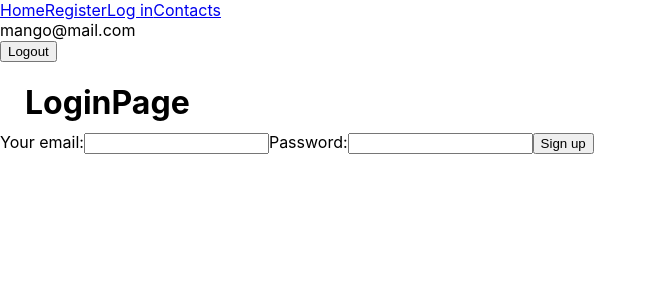
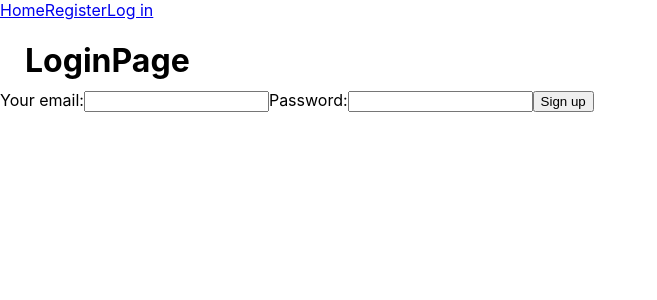
Before and after one commit to KaterynaPryimakova/goit-react-hw-08-phonebook, a React (Create React App) app: page /goit-react-hw-08-phonebook/login in a window 1280 px wide. Shown: the top 300 px of the page, without its empty margins (0-657 px from the left). Built offline with nearby package versions, Linux system fonts and the light colour scheme.

Commit message:
new: render by condition

```diff
--- a/src/components/App.jsx
+++ b/src/components/App.jsx
@@ -11,9 +11,9 @@ export const App = () => {
     <Routes>
       <Route path="/" element={<SharedLayout />}>
         <Route index element={<HomePage />} />
-        <Route path="register" element={<RegisterPage />} />
-        <Route path="login" element={<LoginPage />} />
-        <Route path="contacts" element={<ContactsPage />} />
+        <Route path="/register" element={<RegisterPage />} />
+        <Route path="/login" element={<LoginPage />} />
+        <Route path="/contacts" element={<ContactsPage />} />
         <Route path="*" element={<HomePage />} />
       </Route>
     </Routes>
--- a/src/components/Navigation/Navigation.jsx
+++ b/src/components/Navigation/Navigation.jsx
@@ -1,13 +1,22 @@
 import React from 'react';
+import { useSelector } from 'react-redux';
 import { NavLink } from 'react-router-dom';
+import { selectIsLoggedIn } from '../../redux/auth/selectors';
 
 export const Navigation = () => {
+  const isLoggedIn = useSelector(selectIsLoggedIn);
+
   return (
     <nav>
       <NavLink to="/">Home</NavLink>
-      <NavLink to="register">Register</NavLink>
-      <NavLink to="login">Log in</NavLink>
-      <NavLink to="contacts">Contacts</NavLink>
+      {isLoggedIn ? (
+        <NavLink to="/contacts">Contacts</NavLink>
+      ) : (
+        <>
+          <NavLink to="/register">Register</NavLink>
+          <NavLink to="/login">Log in</NavLink>
+        </>
+      )}
     </nav>
   );
 };
--- a/src/components/SharedLayout/SharedLayout.jsx
+++ b/src/components/SharedLayout/SharedLayout.jsx
@@ -1,13 +1,17 @@
 import { Navigation, UserMenu } from 'components';
 import { Suspense } from 'react';
+import { useSelector } from 'react-redux';
 import { Outlet } from 'react-router-dom';
+import { selectIsLoggedIn } from '../../redux/auth/selectors';
 
 export const SharedLayout = () => {
+  const isLoggedIn = useSelector(selectIsLoggedIn);
+  console.log(isLoggedIn);
   return (
     <div>
       <header>
         <Navigation />
-        <UserMenu />
+        {isLoggedIn && <UserMenu />}
       </header>
 
       <main>
--- a/src/pages/HomePage.jsx
+++ b/src/pages/HomePage.jsx
@@ -1,7 +1,11 @@
 import React from 'react';
 
 const HomePage = () => {
-  return <div>HomePage</div>;
+  return (
+    <div>
+      <h1>Welcome!</h1>
+    </div>
+  );
 };
 
 export default HomePage;
--- a/src/redux/auth/authSlice.js
+++ b/src/redux/auth/authSlice.js
@@ -6,7 +6,6 @@ const initialState = {
   userData: null,
   token: null,
   error: null,
-
   isLoading: false,
 };
 
--- a/src/redux/auth/selectors.js
+++ b/src/redux/auth/selectors.js
@@ -1,4 +1,5 @@
 export const selectToken = store => store.auth.token;
 export const selectError = store => store.auth.error;
-export const selectuserData = store => store.auth.userData;
-export const selectisLoading = store => store.auth.isLoading;
+export const selectUserData = store => store.auth.userData;
+export const selectIsLoading = store => store.auth.isLoading;
+export const selectIsLoggedIn = store => store.auth.isLoggedIn;
```
